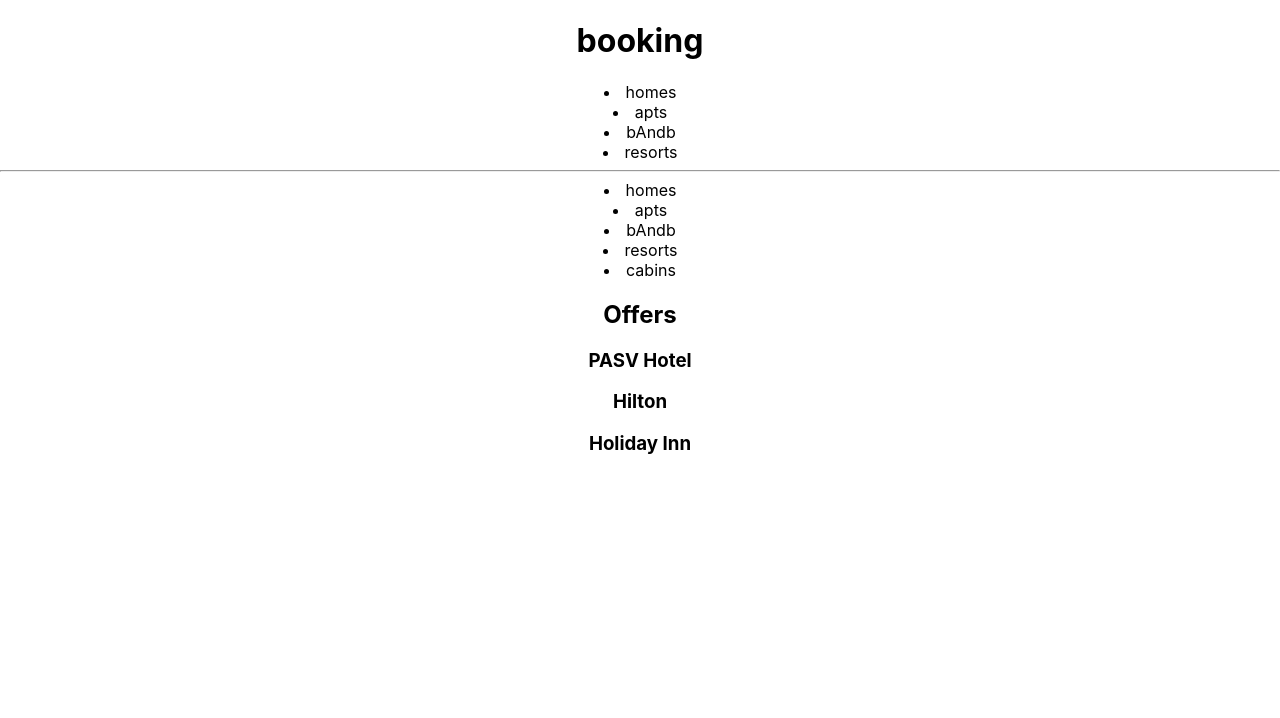
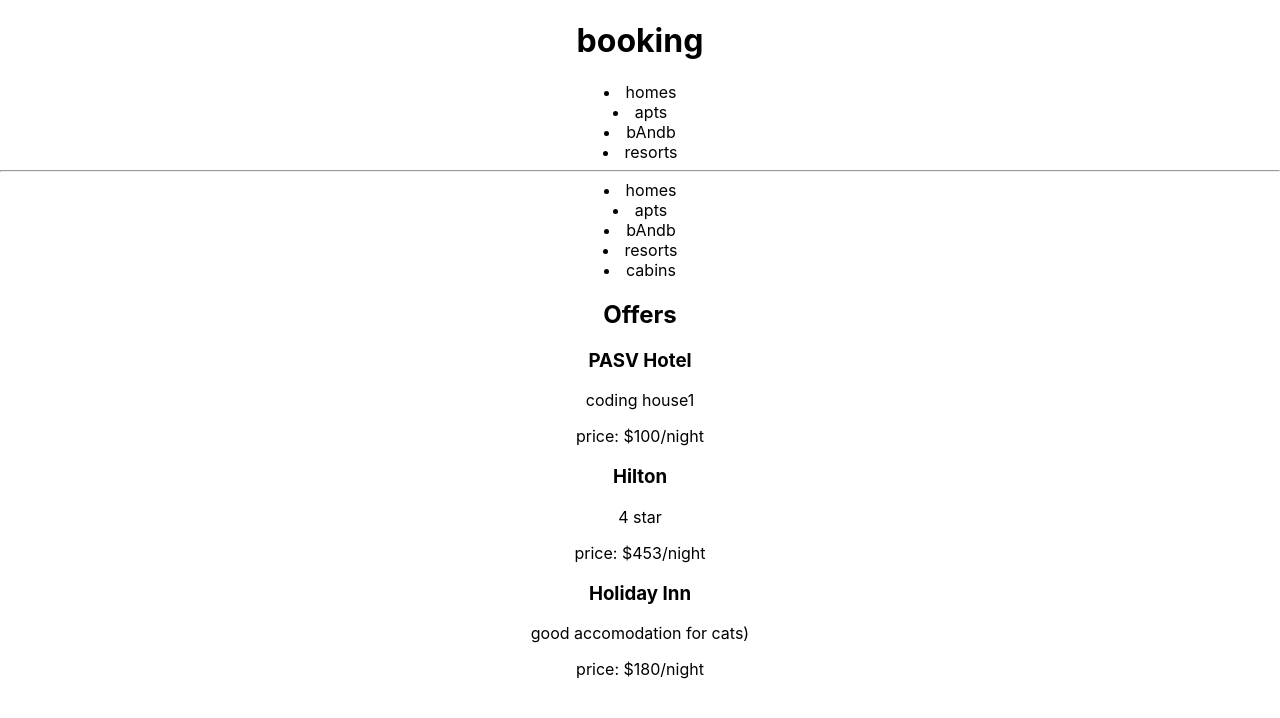
Before and after one commit to YehorKholodiuk/BookingPropsWorkout, a React (Create React App) app: page / in a window 1280 px wide. Shown: the top 718 px of the page. Built offline with nearby package versions, Linux system fonts and the light colour scheme.

Commit message:
initial commit

```diff
--- a/src/BookingItem.js
+++ b/src/BookingItem.js
@@ -4,6 +4,8 @@
     return (
         <div>
             <h3>{props.offer.name}</h3>
+            <p>{props.offer.description}</p>
+            <div>price: ${props.offer.price}/night</div>
         </div>
     );
 };
```
